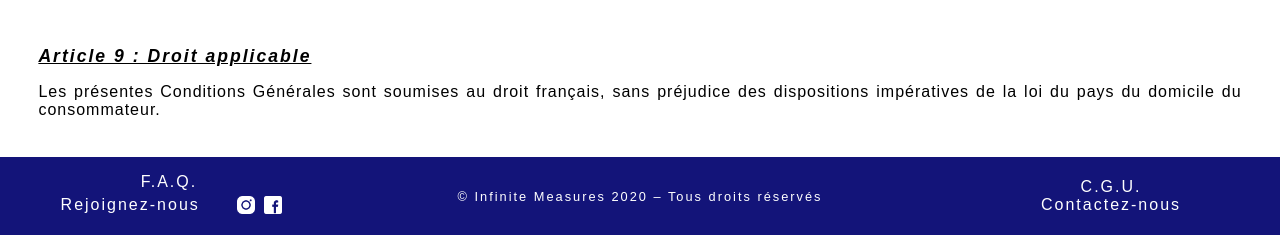
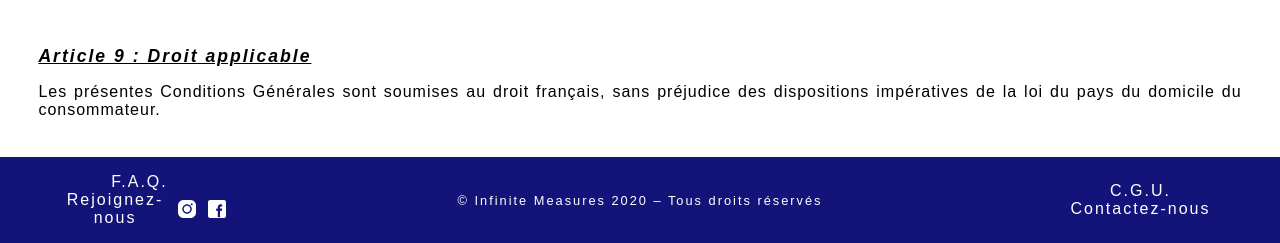
Before and after one commit to DataFly-PrepaFly/Prepafly, a PHP site: page /CGU.php in a window 1280 px wide. Shown: the part 2989-3232 px from the top of the page. Run offline with PHP 8.4, Linux system fonts and the light colour scheme; some web fonts are replaced.

Commit message:
Détails style

```diff
--- a/style/footer.css
+++ b/style/footer.css
@@ -10,7 +10,7 @@ body {
     margin: 0;
 }
 
-.bas{
+.bas {
     background-color: #131479;
     font-size: 1rem;
 }
@@ -44,6 +44,10 @@ body {
     width: 100%;
 }
 
+.bas .reseaux #insta {
+    margin-right: 5%;
+}
+
 .bas .reseaux span {
     margin-right: 0.1rem;
 }
@@ -66,14 +70,19 @@ body {
     display: flex;
     flex-direction: column;
     align-items: center;
+    justify-content: space-between;
 }
 
 .bas .gauche li {
     width: 100%;
 }
 
+.bas .gauche #icons {
+    margin-left: 0;
+}
+
 .bas .droite, .bas .gauche {
-    width: 20%;
+    width: 15%;
 }
 
 .bas .gauche span, .bas .centre li, .bas .gauche a:visited, .bas .centre a:visited, .bas .droite a:visited {
@@ -84,15 +93,15 @@ body {
     text-align: center;
 }
 
+/*adaptation du bloc de gauche en fonction de la largeur de la fenêtre*/
 @media screen and (max-width: 1000px)
 {
     .bas .gauche .reseaux {
     display: flex;
     flex-direction: column;
     align-items: center;
-}
+    }
     .bas .reseaux #icons {
     margin-top: 0.3rem;
+    }
 }
-
-}
--- a/vues/Accueil_Admin.php
+++ b/vues/Accueil_Admin.php
@@ -15,7 +15,7 @@
     include("bandeau_profil.php");
     include("nav_simple.php");
 
-    echo "<div class=\"bonjour\">Bonjour $prenom ! Que souhaitez-vous faire aujourd'hui ?</div>";
+    echo "<div class=\"bonjour\">Bienvenue $prenom ! Que souhaitez-vous faire aujourd'hui ?</div>";
     ?>
 
     <div class="choix">
--- a/vues/Accueil_Mng.php
+++ b/vues/Accueil_Mng.php
@@ -16,7 +16,7 @@
     include("bandeau_profil.php");
     include("nav_simple.php");
 
-    echo "<div class=\"bonjour\">Bonjour $prenom ! Que souhaitez-vous faire aujourd'hui ?</div>";
+    echo "<div class=\"bonjour\">Bienvenue $prenom ! Que souhaitez-vous faire aujourd'hui ?</div>";
     ?>
 
     <div class="choix">
--- a/vues/Accueil_Pilote.php
+++ b/vues/Accueil_Pilote.php
@@ -14,7 +14,7 @@
     include("bandeau_profil.php");
     include("nav_simple.php");
 
-    echo "<div class=\"bonjour\">Bonjour $prenom ! Que souhaitez-vous faire aujourd'hui ?</div>";
+    echo "<div class=\"bonjour\">Bienvenue $prenom ! Que souhaitez-vous faire aujourd'hui ?</div>";
     ?>
 
     <div class="choix">
--- a/vues/footer.php
+++ b/vues/footer.php
@@ -16,7 +16,7 @@
                     <div class="reseaux">
                         <span>Rejoignez-nous</span>
                         <div id="icons">
-                            <a href="https://www.instagram.com/infinite_measures/">
+                            <a id="insta" href="https://www.instagram.com/infinite_measures/">
                             <img src="images/icone_insta.png"></a>
                             <a href="https://www.facebook.com/InfiniteMeasuresFr">
                             <img src="images/icone_fb.png"></a>
```
Also changed, not shown: bdd_prepafly.sql (+6 -6 lines).
